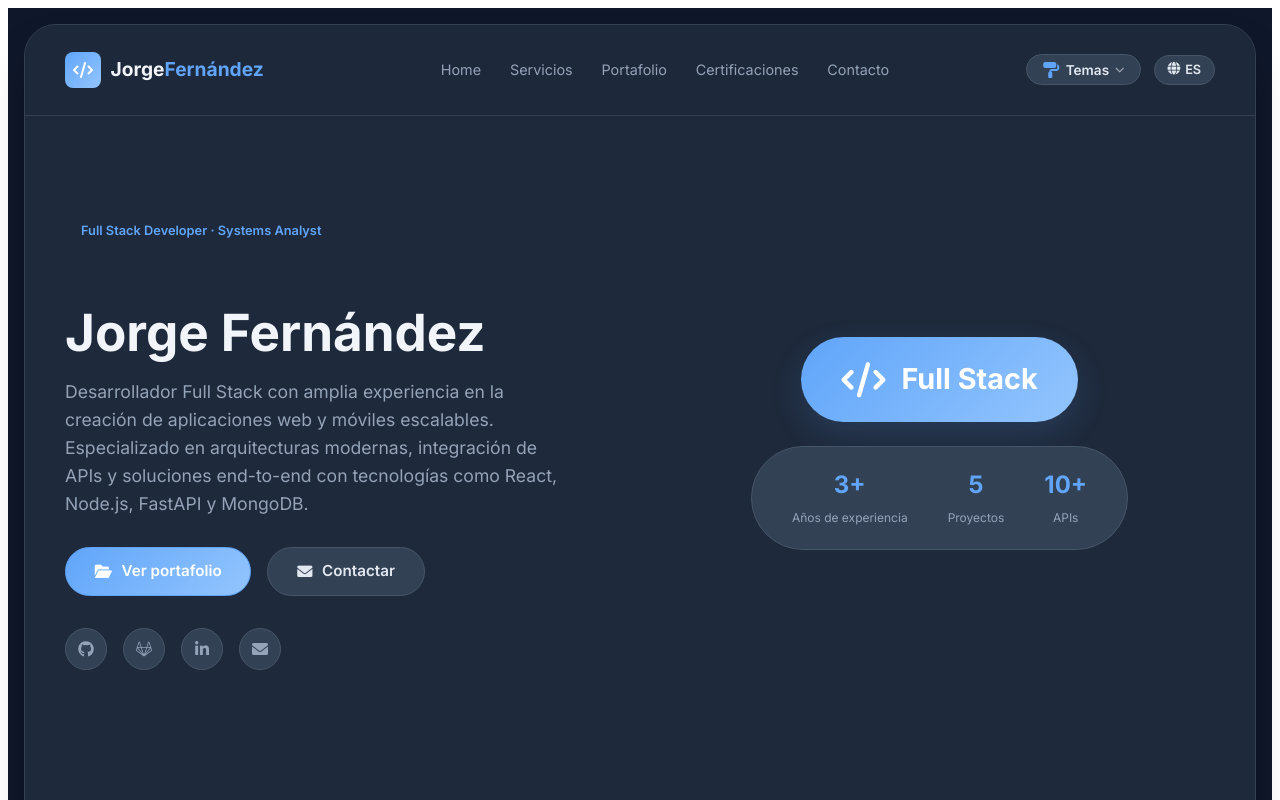
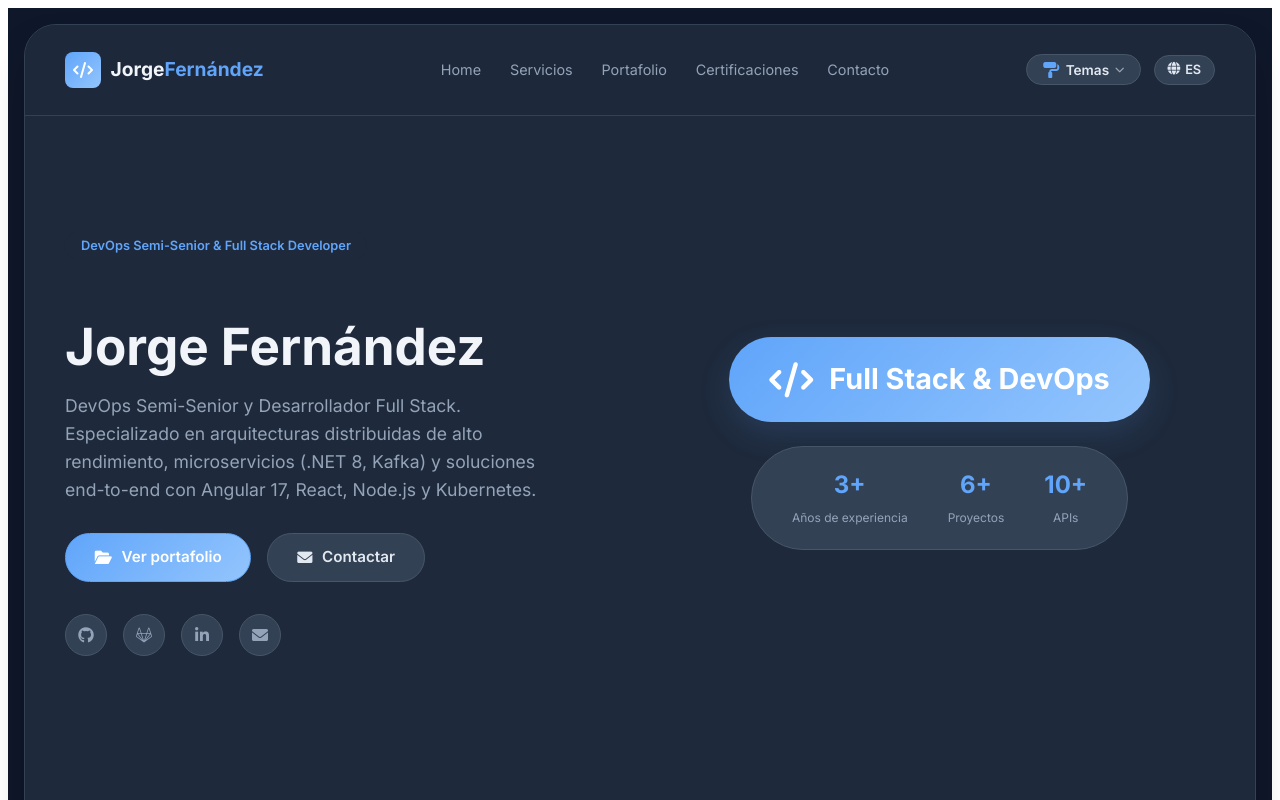
Before and after one commit to jorgeF1990/portafolio-JorgeA-FernandezM, a React (Create React App) app: page / in a window 1280 px wide. Shown: the top 800 px of the page. Built offline with nearby package versions, Linux system fonts and the light colour scheme.

Commit message:
fix: actualizar descripcion del Hero a perfil DevOps y Full Stack

```diff
--- a/src/components/Hero.jsx
+++ b/src/components/Hero.jsx
@@ -7,28 +7,28 @@ const Hero = () => {
 
   const content = {
     es: {
-      tag: 'Full Stack Developer · Systems Analyst',
+      tag: 'DevOps Semi-Senior & Full Stack Developer',
       title: 'Jorge Fernández',
-      description: 'Desarrollador Full Stack con amplia experiencia en la creación de aplicaciones web y móviles escalables. Especializado en arquitecturas modernas, integración de APIs y soluciones end-to-end con tecnologías como React, Node.js, FastAPI y MongoDB.',
+      description: 'DevOps Semi-Senior y Desarrollador Full Stack. Especializado en arquitecturas distribuidas de alto rendimiento, microservicios (.NET 8, Kafka) y soluciones end-to-end con Angular 17, React, Node.js y Kubernetes.',
       btnPortfolio: 'Ver portafolio',
       btnContact: 'Contactar',
-      badge: 'Full Stack · Frontend + Backend',
+      badge: 'Full Stack & DevOps',
       stats: [
         { number: '3+', label: 'Años de experiencia' },
-        { number: '5', label: 'Proyectos' },
+        { number: '6+', label: 'Proyectos' },
         { number: '10+', label: 'APIs' },
       ]
     },
     en: {
-      tag: 'Full Stack Developer · Systems Analyst',
+      tag: 'Semi-Senior DevOps & Full Stack Developer',
       title: 'Jorge Fernández',
-      description: 'Full Stack Developer with extensive experience in building scalable web and mobile applications. Specialized in modern architectures, API integration and end-to-end solutions with technologies like React, Node.js, FastAPI and MongoDB.',
+      description: 'Semi-Senior DevOps Engineer and Full Stack Developer. Specialized in high-performance distributed architectures, microservices (.NET 8, Kafka) and end-to-end solutions with Angular 17, React, Node.js and Kubernetes.',
       btnPortfolio: 'View portfolio',
       btnContact: 'Contact',
-      badge: 'Full Stack · Frontend + Backend',
+      badge: 'Full Stack & DevOps',
       stats: [
         { number: '3+', label: 'Years experience' },
-        { number: '5', label: 'Projects' },
+        { number: '6+', label: 'Projects' },
         { number: '10+', label: 'APIs' },
       ]
     }
@@ -73,7 +73,7 @@ const Hero = () => {
             <i className="fab fa-github"></i>
           </a>
           <a href="https://gitlab.com/jorgeafm" target="_blank" rel="noopener noreferrer" aria-label="GitLab">
-            <i className="fab fa-gitlab"></i>
+            <i class="fab fa-gitlab"></i>
           </a>
           <a href="https://www.linkedin.com/in/jorge-fern%C3%A1ndez-montaner-50115412b/" target="_blank" rel="noopener noreferrer" aria-label="LinkedIn">
             <i className="fab fa-linkedin-in"></i>
@@ -86,7 +86,7 @@ const Hero = () => {
       <div className={styles.heroImage}>
         <div className={styles.heroBadgeLarge}>
           <i className="fas fa-code"></i>
-          <span>Full Stack</span>
+          <span>{data.badge}</span>
         </div>
         <div className={styles.heroStats}>
           {data.stats.map((stat, index) => (
```
